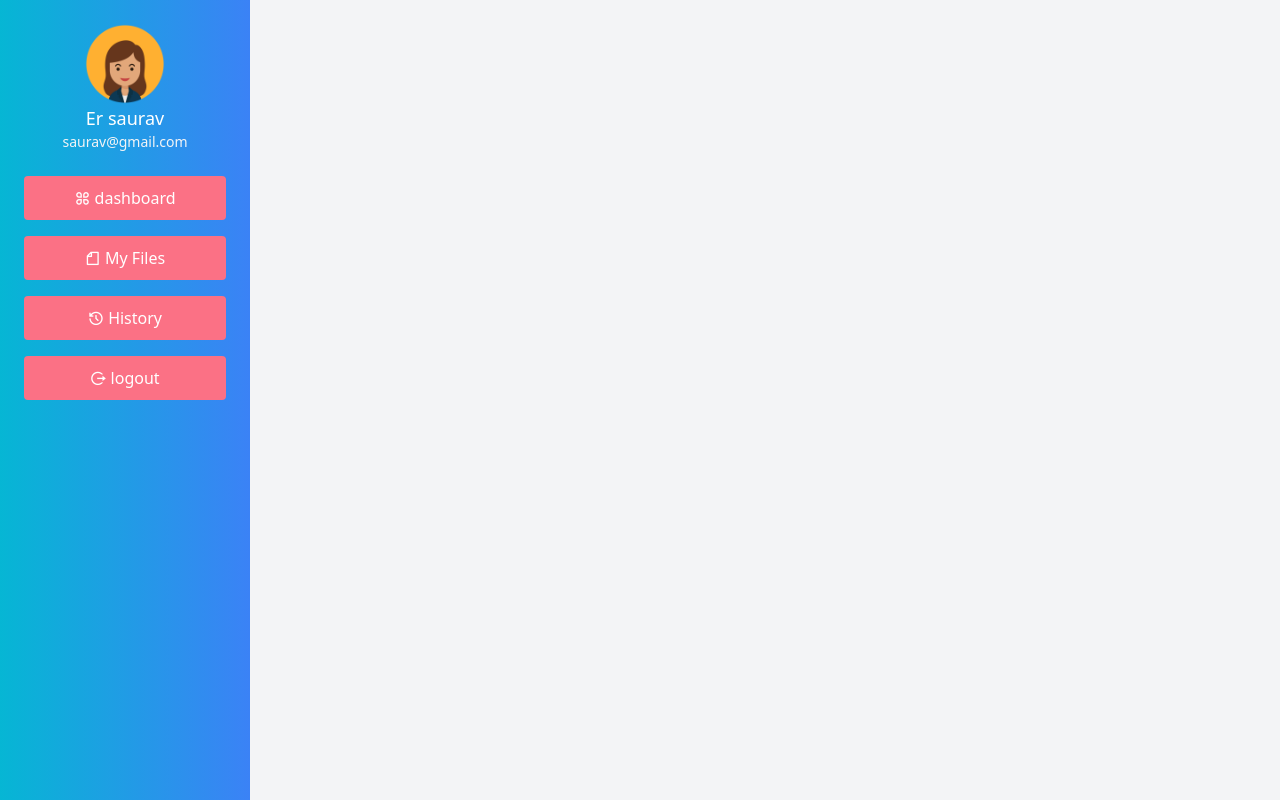
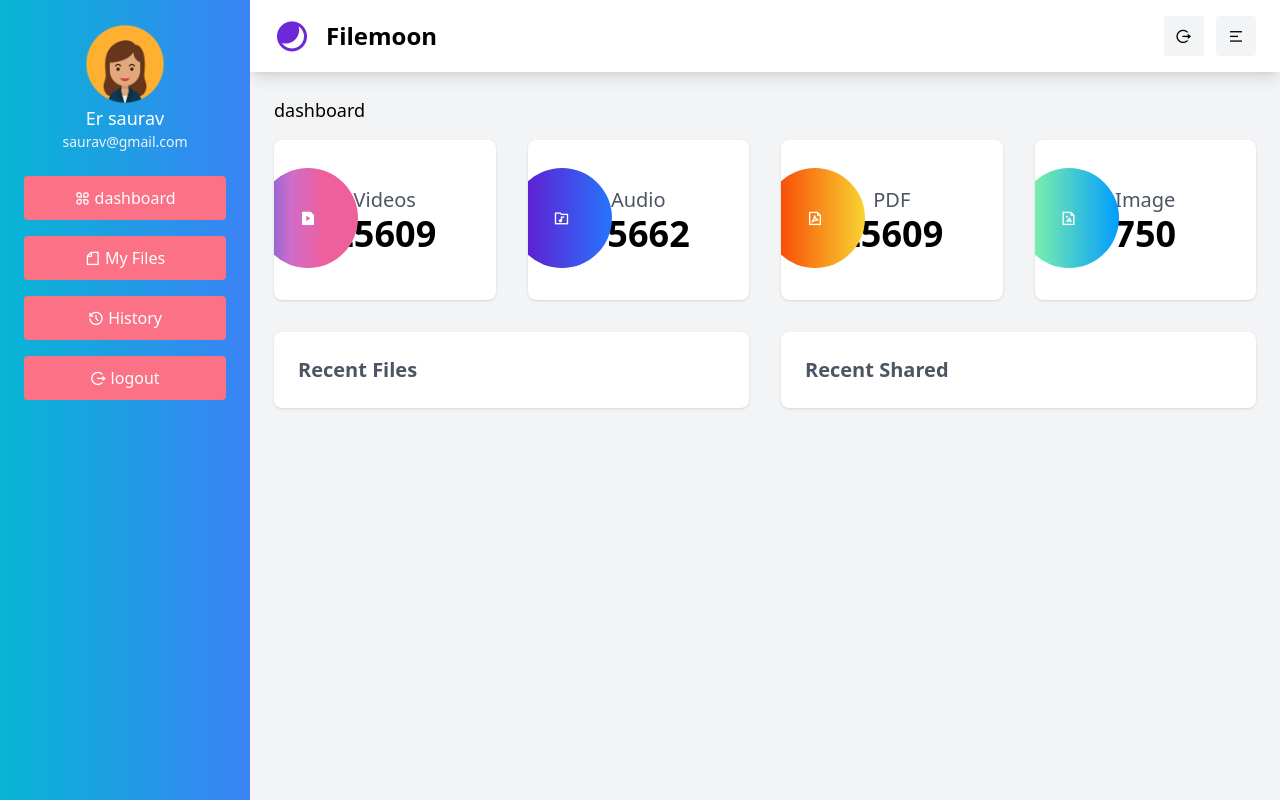
Before and after one commit to vivek76-coder/Filemoon, a website: page view/app/dashboard.html in a window 1280 px wide. Drawn offline with nearby package versions, Linux system fonts and the light colour scheme.

Commit message:
feat: create dashboard layout with sidebar navigation and file statistics overview

```diff
--- a/view/app/dashboard.html
+++ b/view/app/dashboard.html
@@ -52,6 +52,73 @@
                 </button>
              </div>
         </aside>
+        <!-- Main-Content -->
+        <section id="sectionn" style="margin-left: 250px; transition: 0.3s;">
+            <!-- Navbar-starts-here -->
+            <nav class="bg-white px-6 py-4 w-full shadow-lg flex justify-between items-center">
+                <div class="flex items-center gap-4">
+                    <i class="ri-contrast-2-fill text-4xl text-violet-700"></i>
+                    <h1 class="text-2xl font-semibold">Filemoon</h1>
+                </div>
+                <div class="space-x-2">
+                    <button class="bg-gray-100 px-3 py-2 rounded hover:bg-gray-200">
+                        <i class="ri-logout-circle-r-line"></i>
+                    </button>
+                    <button onclick="toggleSidebar()" class="bg-gray-100 px-3 py-2 rounded hover:bg-gray-200">
+                        <i class="ri-menu-2-line"></i>
+                    </button>
+                </div>
+            </nav>
+            <div class="p-6 space-y-4">
+                <h1 class="text-lg font-medium"> dashboard</h1>
+
+                <div class="grid grid-cols-4 gap-8">
+                    <div class="overflow-hidden relative bg-white rounded-lg shadow hover:shadow-lg h-40 flex items-center justify-center flex-col">
+                        <h1 class="text-xl font-medium text-gray-600"> Videos</h1>
+                        <p class="text-4xl font-bold">25609</p>
+                        <div class="flex justify-center items-center w-[100px] h-[100px] rounded-full absolute top-7 -left-4"
+                             style="background-image: linear-gradient(to right, #68c668 0%, #6465da 0%, #cf6cc9 33%, #ee609c 66%, #ee609c 100%);">
+                            <i class="ri-file-video-fill text-white teext-4xl"></i>
+                        </div>
+                    </div>
+
+                    <div class="overflow-hidden relative bg-white rounded-lg shadow hover:shadow-lg h-40 flex items-center justify-center flex-col">
+                        <h1 class="text-xl font-medium text-gray-600"> Audio</h1>
+                        <p class="text-4xl font-bold">15662</p>
+                        <div class="flex justify-center items-center w-[100px] h-[100px] rounded-full absolute top-7 -left-4"
+                             style="background-image: linear-gradient(to right, #6a11cb 0%, #2575fc 100%);">
+                            <i class="ri-folder-music-line text-white teext-4xl"></i>
+                        </div>
+                    </div>
+
+                    <div class="overflow-hidden relative bg-white rounded-lg shadow hover:shadow-lg h-40 flex items-center justify-center flex-col">
+                        <h1 class="text-xl font-medium text-gray-600">PDF</h1>
+                        <p class="text-4xl font-bold">25609</p>
+                        <div class="flex justify-center items-center w-[100px] h-[100px] rounded-full absolute top-7 -left-4"
+                             style="background-image: linear-gradient(to right, #f83600 0%, #f9d432 100%);">
+                            <i class="ri-file-pdf-2-line text-white teext-4xl"></i>
+                        </div>
+                    </div>
+
+                    <div class="overflow-hidden relative bg-white rounded-lg shadow hover:shadow-lg h-40 flex items-center justify-center flex-col">
+                        <h1 class="text-xl font-medium text-gray-600">Image</h1>
+                        <p class="text-4xl font-bold">750</p>
+                        <div class="flex justify-center items-center w-[100px] h-[100px] rounded-full absolute top-7 -left-4"
+                             style="background-image: linear-gradient(to right,#92fe9d 0%, #009cff 100%);">
+                            <i class="ri-file-image-line text-white teext-4xl"></i>
+                        </div>
+                    </div>
+
+
+                    <div class="col-span-2 overflow-hidden relative bg-white rounded-lg shadow hover:shadow-lg p-6">
+                        <h1 class="text-xl font-semibold text-gray-600">Recent Files</h1>
+                    </div>
+                     <div class="col-span-2 overflow-hidden relative bg-white rounded-lg shadow hover:shadow-lg p-6">
+                        <h1 class="text-xl font-semibold text-gray-600">Recent Shared</h1>
+                    </div>
+                </div>
+            </div>
+        </section>
     </div>
     <script src="../js/layout.js"></script>
 </body>
```
